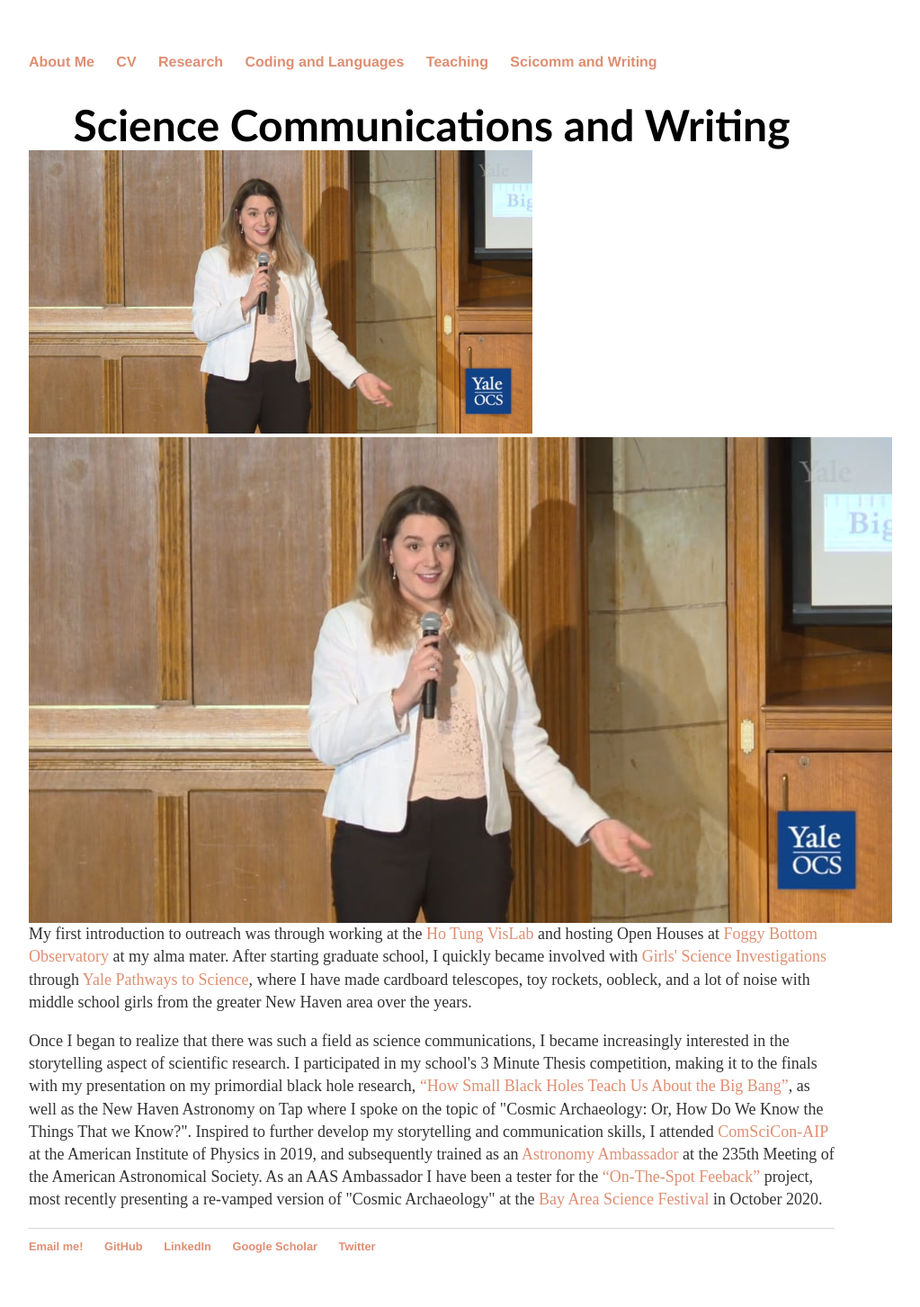
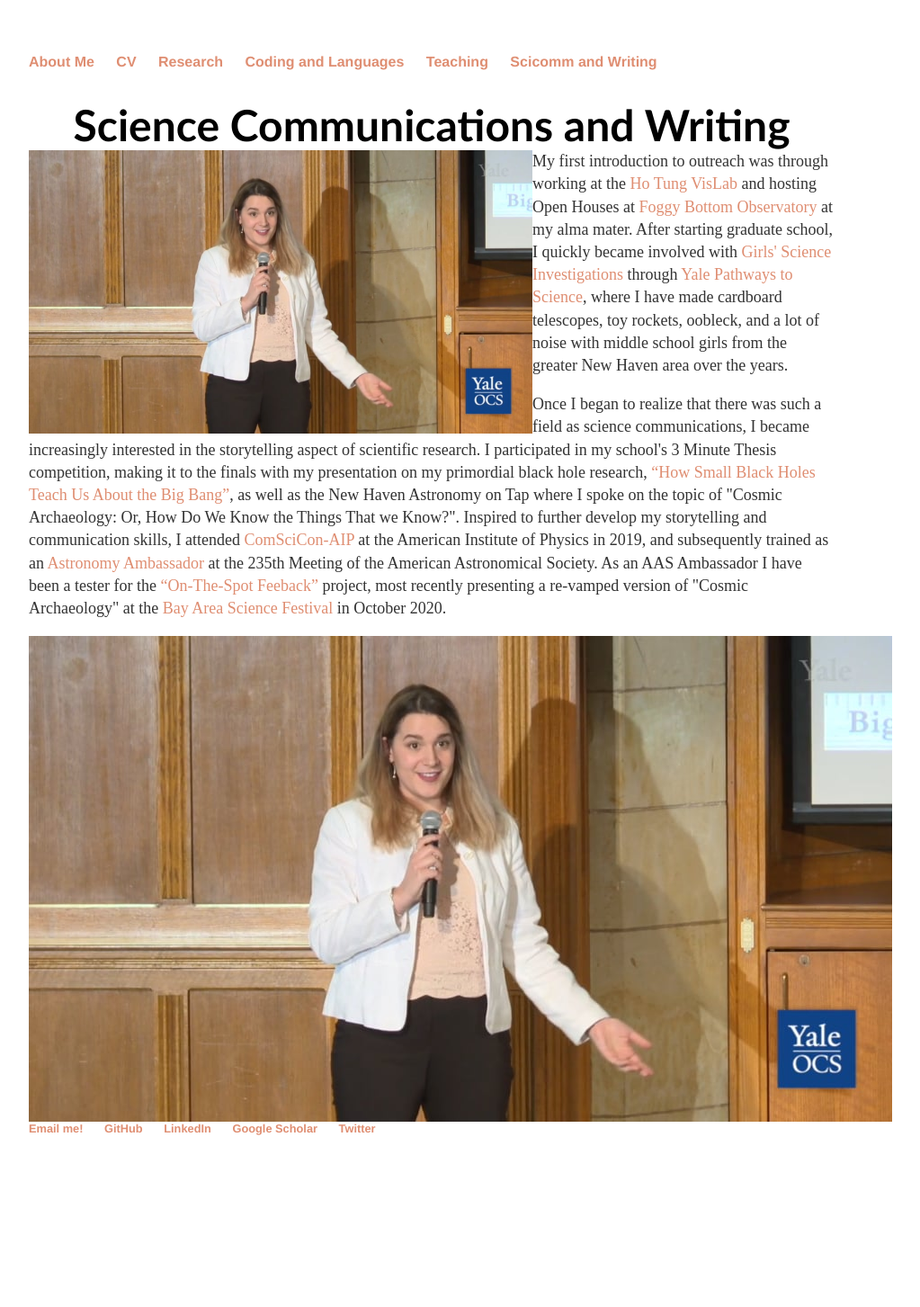
Before and after one commit to lunazagor/lunazagor.github.io, a Jekyll site: the page built from sci-wri/index.html, in a window 1280 px wide. Shown: the whole page at 90% size, without its empty margins (160-1183 px from the left). Built offline with Jekyll 4.4.1, drawn with Linux system fonts in a browser that asks for light colours; after the commit the page ends 1322 px from its top, so only the background shows below that.

Commit message:
Update index.html

```diff
--- a/sci-wri/index.html
+++ b/sci-wri/index.html
@@ -27,7 +27,7 @@ title: Sci-Wri
 
 
 <div onclick="this.nextElementSibling.style.display='block'; this.style.display='none'">
-   <img src="video-preview.jpg" width="560" height="315" style="cursor:pointer" />
+   <img class="TextWrapLeft" src="video-preview.jpg" width="560" height="315" style="cursor:pointer" />
 </div>
 <div style="display:none">
    <iframe width="560" height="315" src="https://www.youtube.com/embed/jih2YGyLUsg" frameborder="0" allow="accelerometer; autoplay; encrypted-media; gyroscope; picture-in-picture" allowfullscreen></iframe>
@@ -36,13 +36,14 @@ title: Sci-Wri
 
 
 
-<IMG CLASS="TextWrapLeft" SRC="video-preview.jpg">
+
 
 <p style="text-align:left;font-size:18px; display: inline"> My first introduction to outreach was through working at the <a href="https://www.colgate.edu/about/campus-facilities/ho-tung-visualization-laboratory">Ho Tung VisLab</a> and hosting Open Houses at <a href="http://observatory.colgate.edu/">Foggy Bottom Observatory</a> at my alma mater. After starting graduate school, I quickly became involved with <a href="https://gsi.yale.edu/">Girls' Science Investigations</a> through <a href="https://onha.yale.edu/pathways-science">Yale Pathways to Science</a>, where I have made cardboard telescopes, toy rockets, oobleck, and a lot of noise with middle school girls from the greater New Haven area over the years. </p>
 
 <p style="text-align:left;font-size:18px"> Once I began to realize that there was such a field as science communications, I became increasingly interested in the storytelling aspect of scientific research. I participated in my school's 3 Minute Thesis competition, making it to the finals with my presentation on my primordial black hole research, <a href="https://ocs.yale.edu/videos/3-minute-thesis-competition-2019-finalist-luna-zagorac-how-small-black-holes-teach-us-about-the-big-bang/">“How Small Black Holes Teach Us About the Big Bang”</a>, as well as the New Haven Astronomy on Tap where I spoke on the topic of "Cosmic Archaeology: Or, How Do We Know the Things That we Know?". Inspired to further develop my storytelling and communication skills, I attended <a href="https://comscicon.com/comscicon-aip-2019">ComSciCon-AIP</a> at the American Institute of Physics in 2019, and subsequently trained as an <a href="https://aas.org/education/aas-astronomy-ambassadors-program">Astronomy Ambassador</a> at the 235th Meeting of the American Astronomical Society. As an AAS Ambassador I have been a tester for the <a href="https://astrosociety.org/education-outreach/higher-education-and-early-professionals/higher-education-and-early-professionals.html">“On-The-Spot Feeback”</a> project, most recently presenting a re-vamped version of "Cosmic Archaeology" at the <a href="https://www.bayareasciencefestival2020.org/">Bay Area Science Festival</a> in October 2020. </p>
 
 
+<IMG CLASS="TextWrapLeft" SRC="video-preview.jpg">
 
 </body>
 
```
